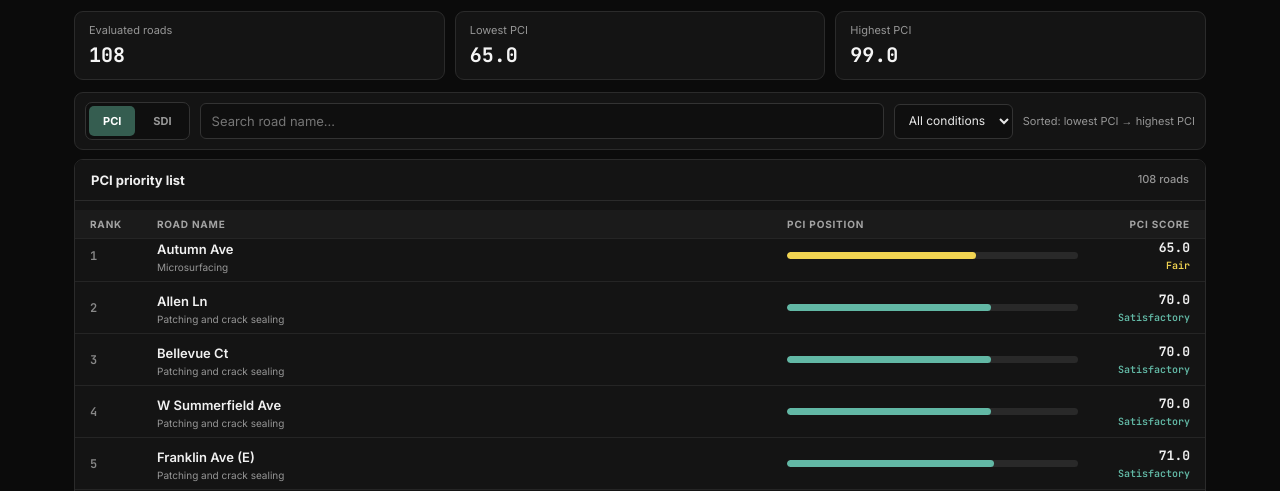
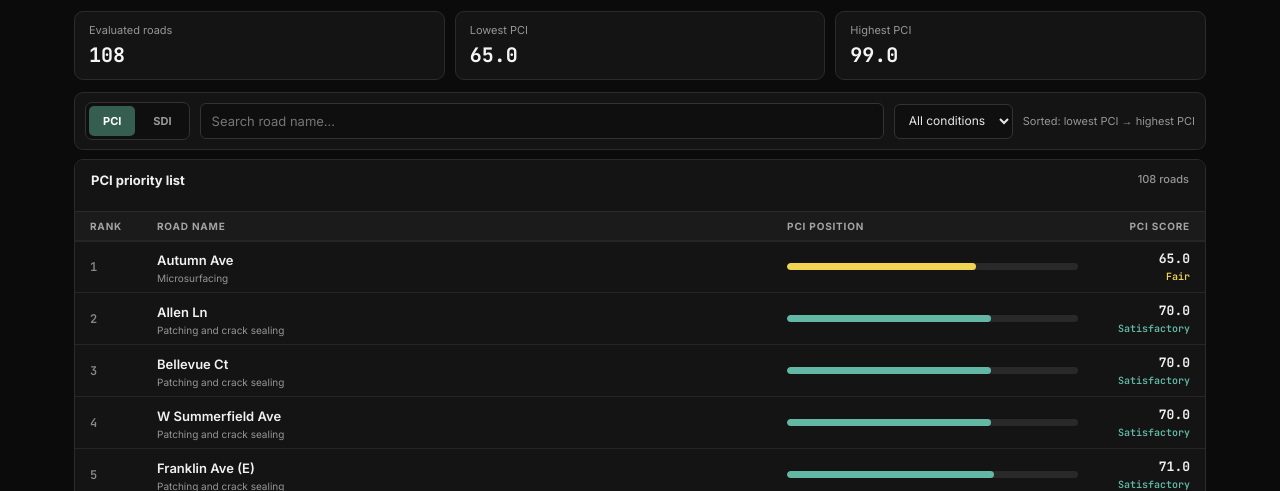
Before and after one commit to CritGod-XD/street1, a Flask app: page /road-ranking in a window 1280 px wide. Shown: the part 169-660 px from the top of the page. Run offline with Flask 3, Linux system fonts and the light colour scheme; the visitor is signed in with stand-in values (Sample User, id 1).

Commit message:
Align sticky ranking column header below title bar

```diff
--- a/templates/road_ranking.html
+++ b/templates/road_ranking.html
@@ -24,9 +24,9 @@
  .search{padding:9px 11px}
  .toolbar select{padding:8px 10px}
  .table-wrap{flex:1 1 auto;min-height:0;overflow:auto;overscroll-behavior:contain;scrollbar-width:thin;scrollbar-color:#4a5b56 #111}
- .table-head{position:sticky;top:0;z-index:3;background:#141414;padding:12px 16px}
+ .table-head{position:sticky;top:0;z-index:5;background:#141414;padding:12px 16px;height:52px;min-height:52px}
  .row{padding:8px 15px;gap:12px}
- .thead{position:sticky;top:50px;z-index:4;background:#1b1b1b;isolation:isolate}
+ .thead{position:sticky;top:52px;z-index:6;background:#1b1b1b;isolation:isolate;box-shadow:0 1px 0 #252525}
  .footer{flex:0 0 auto;margin-top:7px;font-size:10px;line-height:1.45}
 }
 @media(max-width:760px){
```
